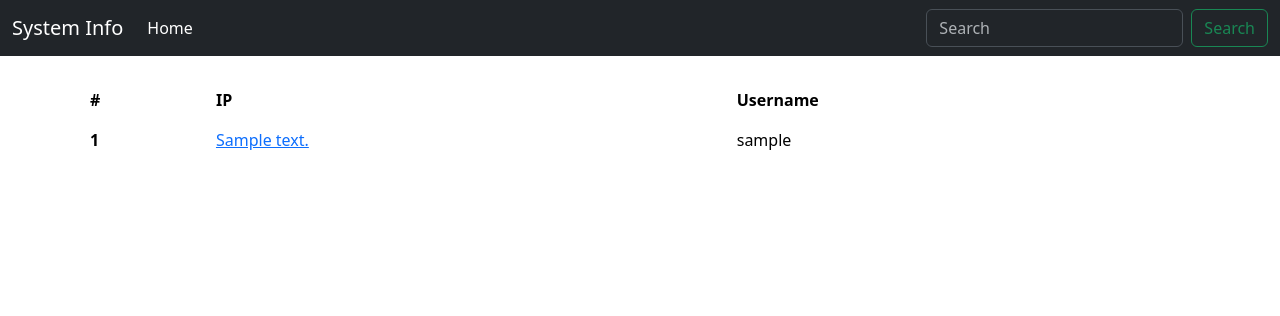
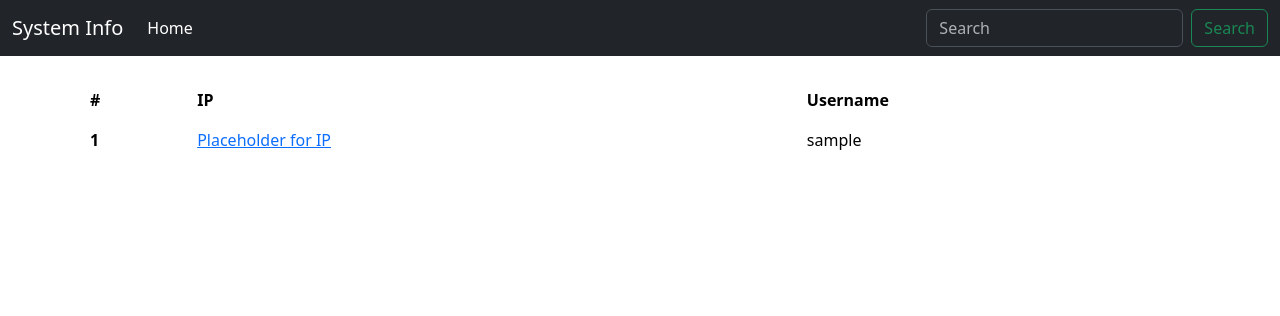
Before and after one commit to ianuragg/agent-api, a Django app: page / in a window 1280 px wide. Shown: the top 316 px of the page. Run offline with Django 4.2, Linux system fonts and the light colour scheme; tables that the repository leaves empty hold one stand-in row (values such as "Sample post").

```diff
--- a/core/templates/core/home.html
+++ b/core/templates/core/home.html
@@ -45,7 +45,7 @@
                 {% for system in systems %}
                 <tr>
                     <th scope="row">{{ forloop.counter }}</th>
-                    <td><a href="{% url 'u_ip' ip=system.0 %}">{{ system.0 }}</td>
+                    <td><a href="{% url 'u_ip' ip=system.0 %}">Placeholder for IP</td>
                     <td>{{ system.1 }}</td>
                 </tr>
                 {% endfor %}
--- a/core/templates/core/u_ip.html
+++ b/core/templates/core/u_ip.html
@@ -52,7 +52,7 @@
                 {% for system in systems %}
                 <tr>
                     <th scope="row">{{ forloop.counter }}</th>
-                    <td>{{ system.ip_address }}</td>
+                    <td>Placeholder for IP</td>
                     <td>{{ system.system }}</td>
                     <td>{{ system.username }}</td>
                     <td>{{ system.machine }}</td>
```
Also changed, not shown: 1 other file.
